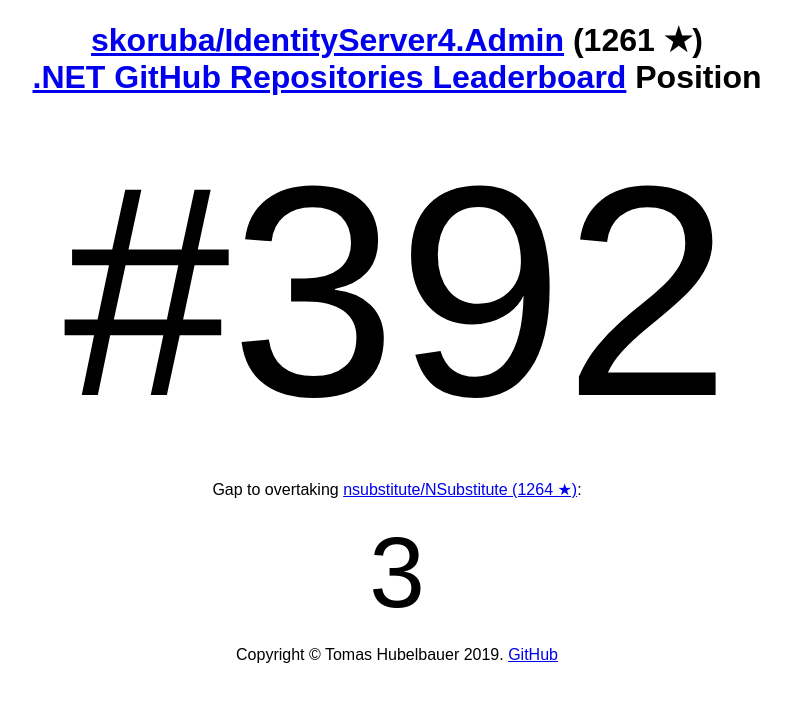
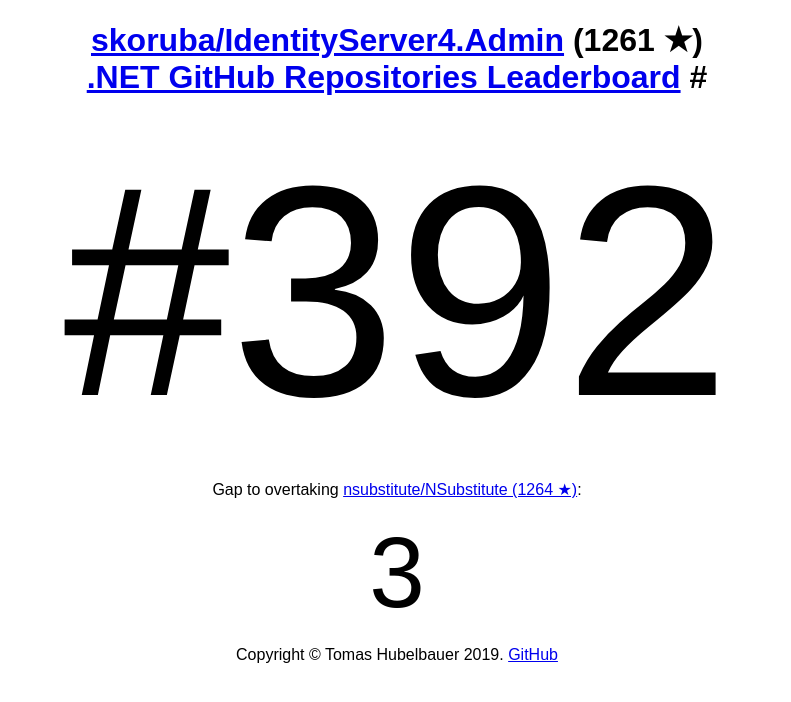
Before and after one commit to TomasHubelbauer/is4a-leaderboard, a website: page index.html in a window 1280 px wide. Shown: the whole page, without its empty margins (243-1034 px from the left). Drawn offline with Linux system fonts and the light colour scheme.

Commit message:
Replace the word Position with the number symbol

```diff
--- a/index.html
+++ b/index.html
@@ -12,7 +12,7 @@
       (<span id="starsSpan"></span> ★)
       <br />
       <a href="https://tomashubelbauer.github.io/net-ecosystem-review">.NET GitHub Repositories Leaderboard</a>
-      Position
+      #
     </h1>
     <span id="positionSpan">?</span>
     <p>
```
